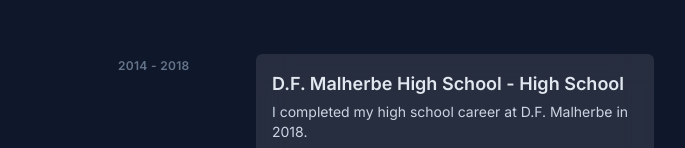
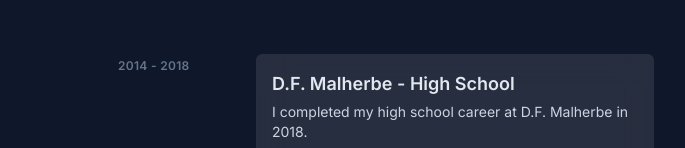
Before and after one commit to biandrestreso/portfolio, a Next.js app: page / in a window 1280 px wide. Shown: the part 1197-1345 px from the top of the page, without its empty margins (530-1215 px from the left). Built offline with nearby package versions, Linux system fonts and the light colour scheme.

Commit message:
Fix wording

```diff
--- a/app/components/home/timeline.tsx
+++ b/app/components/home/timeline.tsx
@@ -43,7 +43,7 @@ const timelineItems = [
     date: "2020 - 2022",
   },
   {
-    title: "D.F. Malherbe High School",
+    title: "D.F. Malherbe",
     role: "High School",
     description: "I completed my high school career at D.F. Malherbe in 2018.",
     technologies: ["HTML", "CSS", "Javascript"],
```
